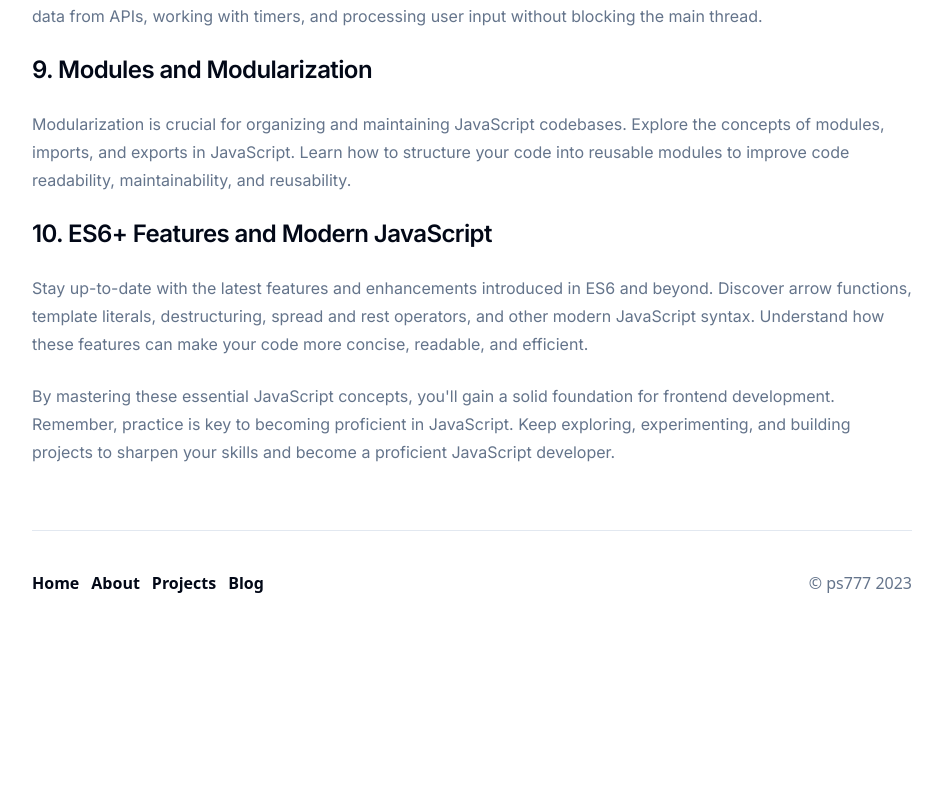
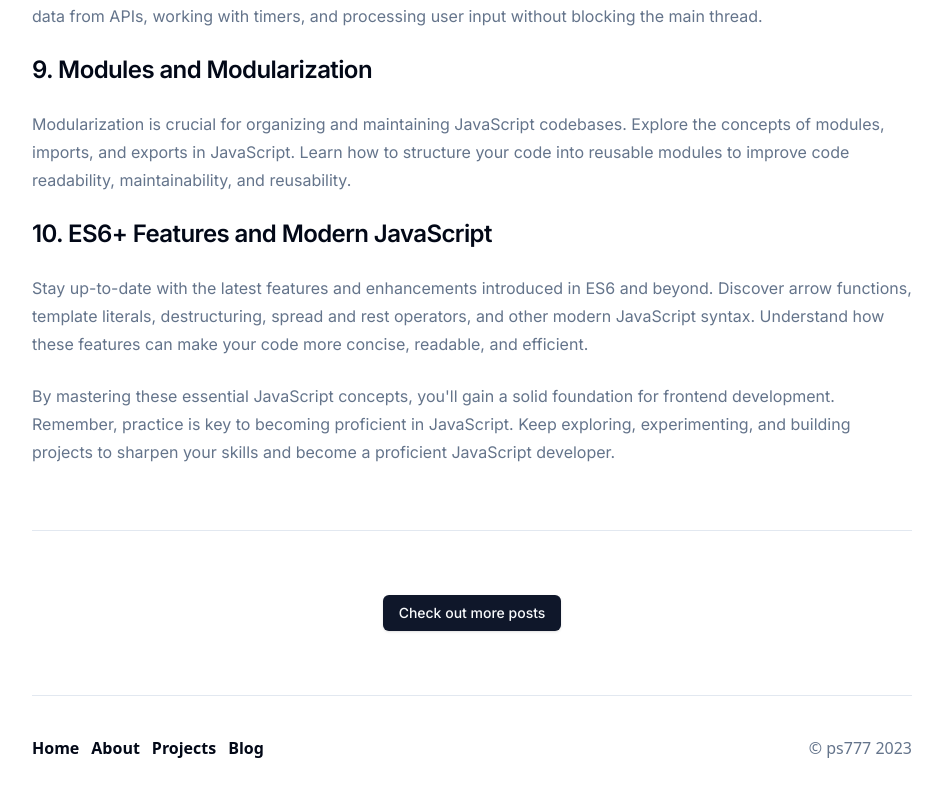
Before and after one commit to piotrszubert/nextjs-dev-portfolio, a Next.js app: page /blog/posts/mastering-js in a window 1280 px wide. Shown: the part 1988-2784 px from the top of the page, without its empty margins (168-1110 px from the left). Before the commit the page ends 2623 px from the top, so only its background shows below. Built offline with nearby package versions, Linux system fonts and the light colour scheme.

Commit message:
added button to blog post layout

```diff
--- a/pages/blog/posts/[id].tsx
+++ b/pages/blog/posts/[id].tsx
@@ -3,6 +3,8 @@ import PageHero from "@/components/pageHero";
 import { getAllPostIds, getPostData } from '@/lib/posts';
 import { ReactMarkdown } from "react-markdown/lib/react-markdown";
 import Head from "next/head";
+import { Button } from "@/components/ui/button";
+import Link from "next/link";
 
 // todo: use correct types
 const Heading2 = ({ children }: any) => {
@@ -67,6 +69,12 @@ export default function Post({ postData }: any) {
           }}>
             {postData.content}
           </ReactMarkdown>
+
+        <div className="mt-16 border-t grid place-items-center">
+          <Button className="mt-16" asChild>
+            <Link href="/blog">Check out more posts</Link>
+          </Button>
+        </div>
       </main>
     </Layout>
   );
```
